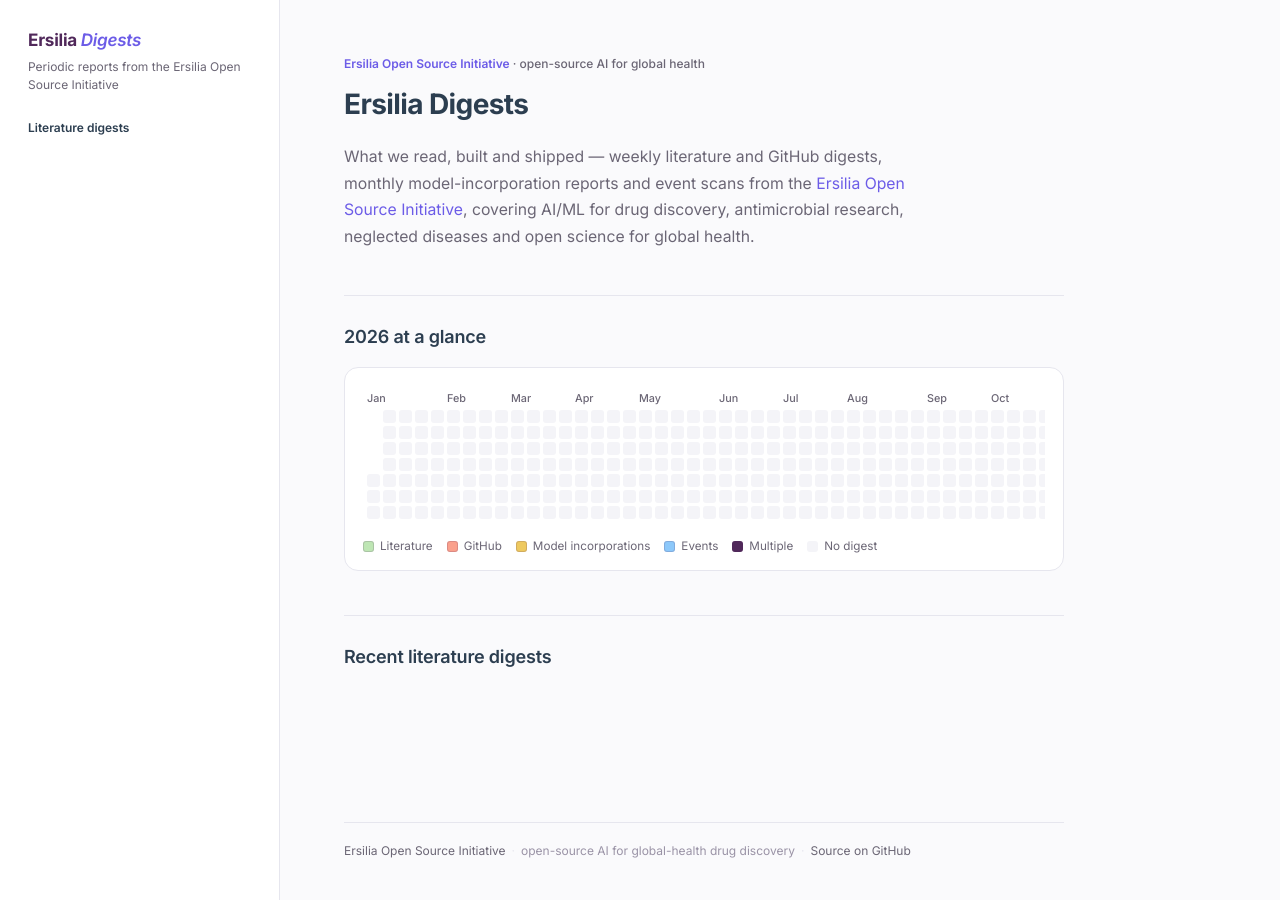
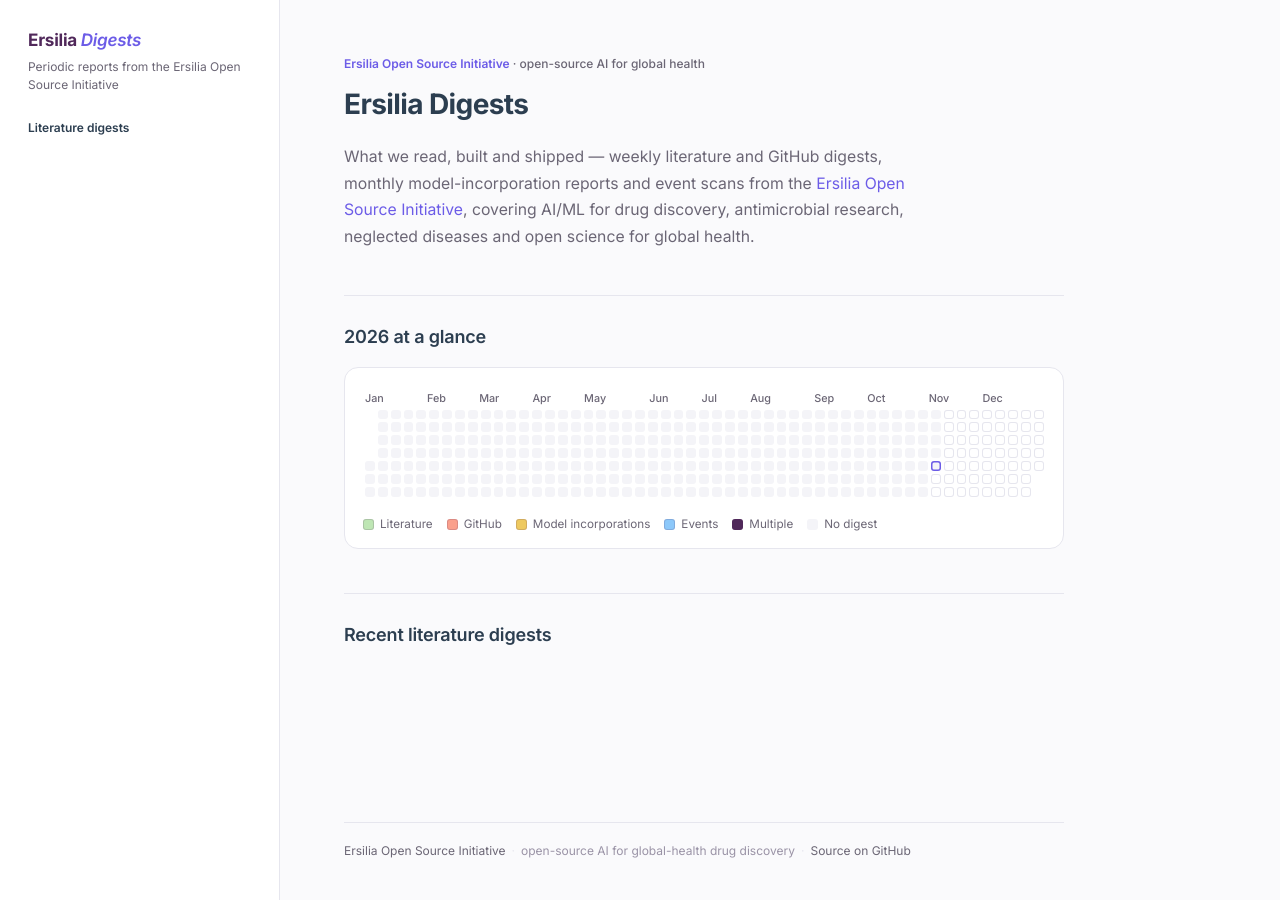
Before and after one commit to ersilia-os/digests, a Jekyll site: the page built from website/index.md, in a window 1280 px wide. Built offline with Jekyll 4.4.1, drawn with Linux system fonts in a browser that asks for light colours.

Commit message:
Fit the year calendar to its card so the grid is centred
Co-Authored-By: Claude Opus 5.5 <noreply@anthropic.com>

```diff
--- a/website/assets/style.css
+++ b/website/assets/style.css
@@ -366,16 +366,18 @@ main {
 }
 .cal-scroll {
   overflow-x: auto;
-  padding: 4px 4px 6px;
+  padding: 4px 2px 6px;
   -webkit-overflow-scrolling: touch;
 }
+/* The year always fills the card edge to edge: one 1fr column per week, square cells
+   via aspect-ratio. Below ~9px per cell it stops shrinking and scrolls instead. */
 .cal-inner {
-  display: inline-block;   /* shrink-wrap so labels + grid scroll together */
-  min-width: 100%;
+  min-width: calc(var(--cal-cols, 53) * 12px);
 }
 
 .cal-months {
   display: grid;
+  column-gap: var(--cal-gap);
   grid-auto-rows: 14px;
   margin-bottom: 6px;
   font-size: 0.72rem;
@@ -386,15 +388,13 @@ main {
 
 .cal-grid {
   display: grid;
-  grid-template-rows: repeat(7, var(--cal-cell));
+  grid-template-rows: repeat(7, auto);
   grid-auto-flow: column;
-  grid-auto-columns: var(--cal-cell);
   gap: var(--cal-gap);
 }
 
 .cal-cell {
-  width: var(--cal-cell);
-  height: var(--cal-cell);
+  aspect-ratio: 1;
   border-radius: var(--rounded-xs);
   background: var(--surface-container);
 }
--- a/website/index.md
+++ b/website/index.md
@@ -88,9 +88,9 @@ discovery, antimicrobial research, neglected diseases and open science for globa
 
 <div class="calendar">
   <div class="cal-scroll">
-    <div class="cal-inner">
+    <div class="cal-inner" style="--cal-cols: {{ ncols }};">
 
-      <div class="cal-months" style="grid-template-columns: repeat({{ ncols }}, var(--cal-cell)); column-gap: var(--cal-gap);">
+      <div class="cal-months" style="grid-template-columns: repeat({{ ncols }}, 1fr);">
         {% for m in (1..12) %}
           {% capture mdate %}{{ year }}-{% if m < 10 %}0{% endif %}{{ m }}-01{% endcapture %}
           {% assign mdoy = mdate | date: "%j" | plus: 0 %}
@@ -110,7 +110,7 @@ discovery, antimicrobial research, neglected diseases and open science for globa
            and the tooltip names everything published that day so nothing is hidden.
       {% endcomment %}
 
-      <div class="cal-grid">
+      <div class="cal-grid" style="grid-template-columns: repeat({{ ncols }}, 1fr);">
         {% for b in (1..jan1_dow) %}<span class="cal-cell is-blank"></span>{% endfor %}
         {% for i in (1..days) %}
           {% assign off = forloop.index0 | times: 86400 %}
```
